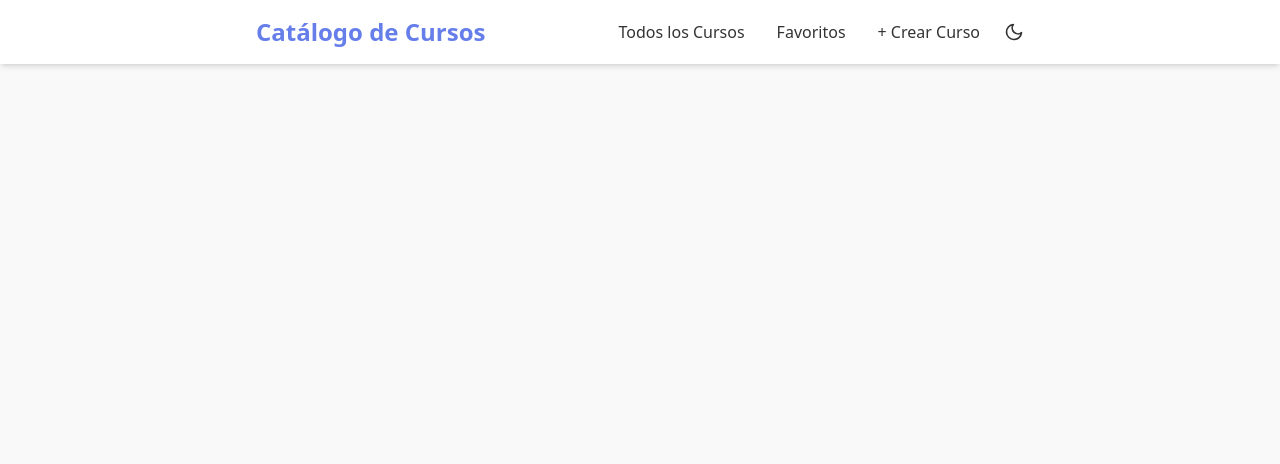
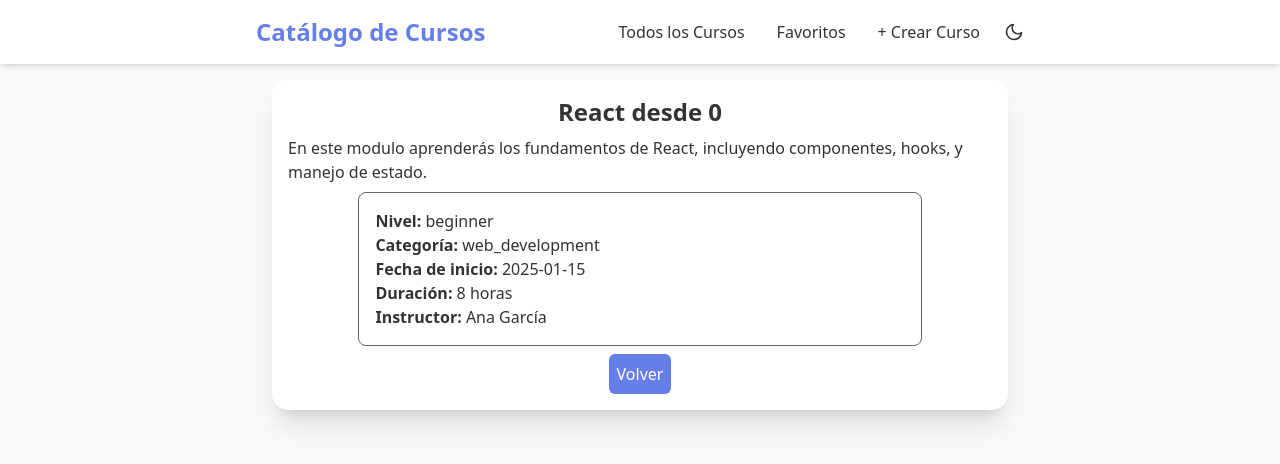
Before and after one commit to LangelXoBl/course-catalog, a React (Vite) app: page /details/1 in a window 1280 px wide. Shown: the top 464 px of the page. Built offline with nearby package versions, Linux system fonts and the light colour scheme.

Commit message:
add details page and link from course card

```diff
--- a/src/App.tsx
+++ b/src/App.tsx
@@ -6,6 +6,7 @@ import { Create } from './pages/Create';
 import { Layout } from './components/Layout';
 import { Edit } from './pages/Edit';
 import { Favorites } from './pages/Favorites';
+import { Details } from './pages/Details';
 
 function App() {
   return (
@@ -18,6 +19,7 @@ function App() {
               <Route path="/create" element={<Create />} />
               <Route path="/edit/:id" element={<Edit />} />
               <Route path="/favorites" element={<Favorites />} />
+              <Route path="/details/:id" element={<Details />} />
             </Routes>
           </Layout>
         </CoursesProvider>
--- a/src/components/CourseCard.tsx
+++ b/src/components/CourseCard.tsx
@@ -4,7 +4,7 @@ import type { Course } from '../types/Course';
 import { FavoriteToggle } from './FavoriteToggle';
 import { ClockIcon } from './icons/Clock';
 import { LevelIcon } from './icons/Level';
-import { useNavigate } from 'react-router';
+import { Link, useNavigate } from 'react-router';
 
 interface Props {
   Course: Course;
@@ -34,7 +34,9 @@ export const CourseCard = ({ Course }: Props) => {
     <div className="flex flex-col gap-2 bg-card text-content border-2 border-tertiary hover:border-primary p-2 rounded-lg shadow-md hover:shadow-lg hover:scale-[1.01] transition-all duration-200">
       <div className="flex items-center justify-between">
         <div className="flex flex-col">
-          <span className="font-bold text-xl">{Course.title}</span>
+          <Link className="text-primary hover:underline" to={`/details/${Course.id}`}>
+            <span className="font-bold text-xl">{Course.title}</span>
+          </Link>
           <span className="text-muted">{Course.instructor}</span>
         </div>
         <FavoriteToggle isFavorite={isFavorite} onClick={() => toggleFavorite(Course.id)} />
--- /dev/null
+++ b/src/pages/Details.tsx
@@ -0,0 +1,48 @@
+import { useNavigate, useParams } from 'react-router';
+import { useCourses } from '../hooks/useCourses';
+
+export const Details = () => {
+  const { id } = useParams<{ id: string }>();
+  const { getCourseById } = useCourses();
+
+  const navigate = useNavigate();
+
+  const handleBack = () => {
+    navigate(-1);
+  };
+
+  const courseId = id ? parseInt(id) : undefined;
+  const course = courseId ? getCourseById(courseId) : undefined;
+  if (!course) {
+    return <div>No se encontró el curso</div>;
+  }
+  return (
+    <section className="flex flex-col items-center gap-2 p-4 bg-surface text-content shadow-xl rounded-2xl">
+      <h1 className="text-2xl font-bold">{course.title}</h1>
+      <p>{course.description}</p>
+      <div className="w-4/5 border border-muted rounded-lg p-4 bg-card">
+        <p className="font-bold">
+          Nivel: <span className="font-light">{course.level}</span>
+        </p>
+        <p className="font-bold">
+          Categoría: <span className="font-light">{course.category}</span>
+        </p>
+        <p className="font-bold">
+          Fecha de inicio: <span className="font-light">{course.start_date}</span>
+        </p>
+        <p className="font-bold">
+          Duración: <span className="font-light">{course.duration}</span>
+        </p>
+        <p className="font-bold">
+          Instructor: <span className="font-light">{course.instructor}</span>
+        </p>
+      </div>
+      <button
+        className="p-2 rounded-md text-white bg-primary hover:bg-primary/10 hover:text-primary"
+        onClick={handleBack}
+      >
+        Volver
+      </button>
+    </section>
+  );
+};
```
